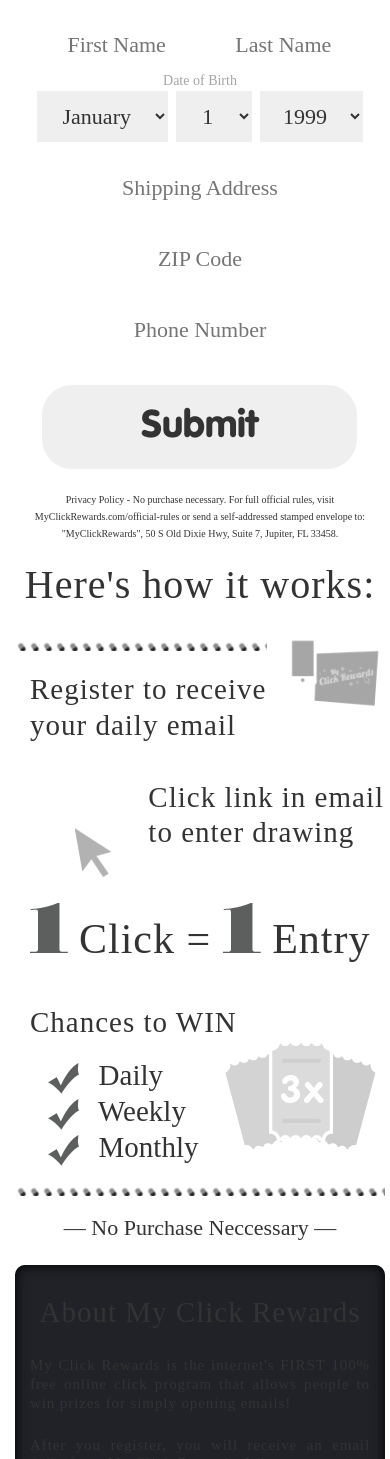
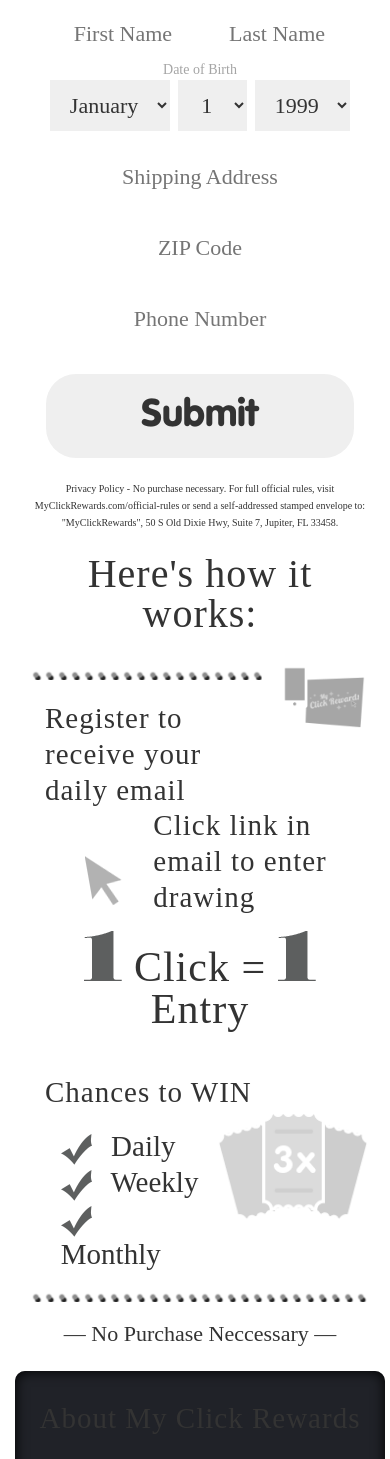
Before and after one commit to victor-mko/mcr_templates, a website: page src/second.html in a window 390 px wide. Shown: the part 316-1775 px from the top of the page. Drawn offline with nearby package versions, Linux system fonts and the light colour scheme; files whose address does not match are found by name; a web font is replaced by a local one.

Commit message:
Max-width was added for columns on xs-breakpoint

```diff
--- a/src/css/main.css
+++ b/src/css/main.css
@@ -545,6 +545,21 @@
   }
 }
 
+/* Make it looks greate till sm-breakpoint */
+@media (max-width: 768px) {
+  .register > .row {
+    margin-left: auto;
+    margin-right: auto;
+    max-width: 400px;
+  }
+
+  .it-works > .row {
+    margin-left: auto;
+    margin-right: auto;
+    max-width: 400px;
+  }
+}
+
 /* About section */
 .about {
   background-color: $main-bg-color;
```
